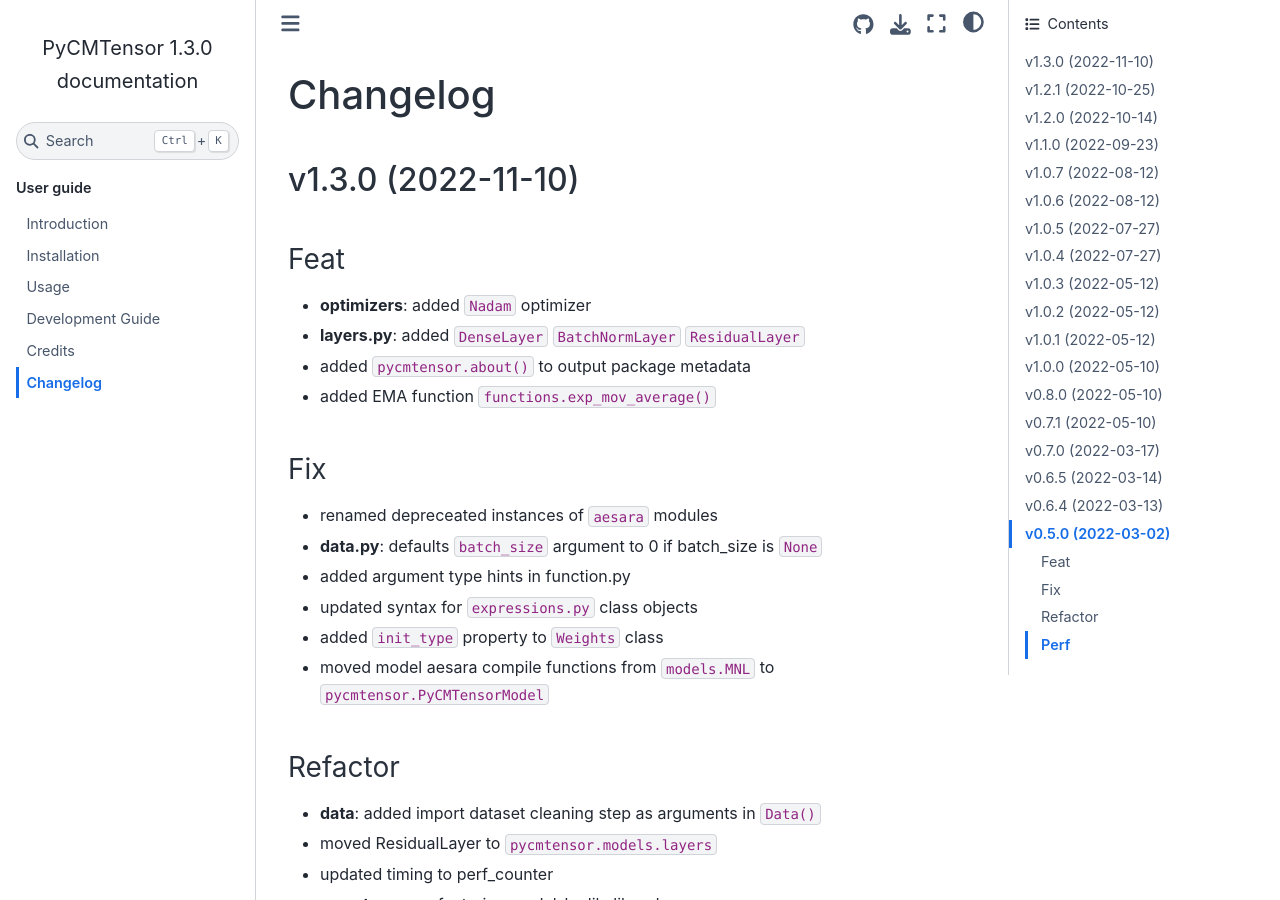
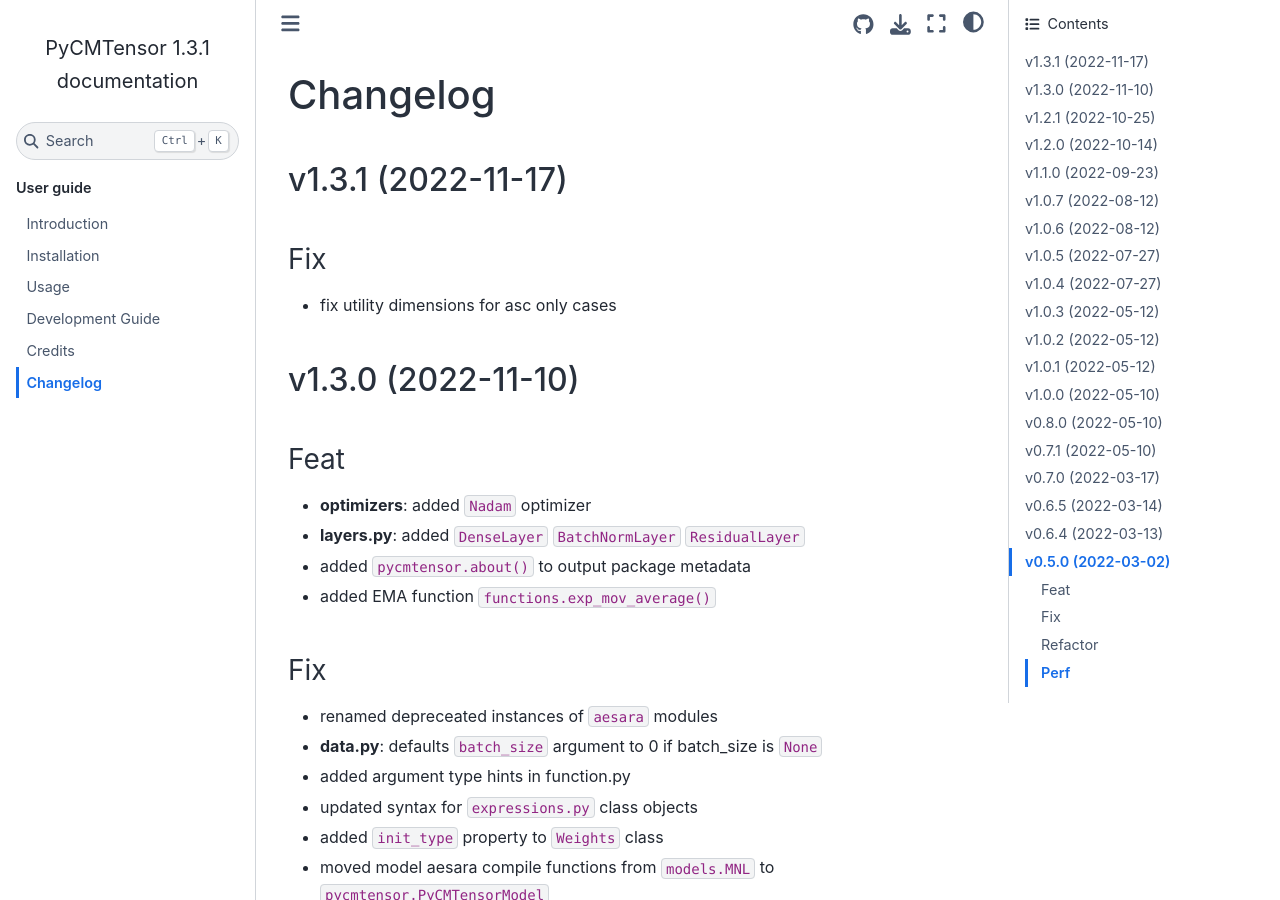
Before and after one commit to mwong009/pycmtensor, a Sphinx documentation site: the page built from docs/changelog.md, in a window 1280 px wide and 900 px high. Built offline with Sphinx 7.4.7 and the Sphinx Book theme 1.1.4, drawn with Linux system fonts in a browser that asks for light colours; pages that are not in the unit, such as notebooks, are missing from menus.

Commit message:
bump: version 1.3.0 → 1.3.1

```diff
--- a/CHANGELOG.md
+++ b/CHANGELOG.md
@@ -1,3 +1,9 @@
+## v1.3.1 (2022-11-17)
+
+### Fix
+
+- fix utility dimensions for asc only cases
+
 ## v1.3.0 (2022-11-10)
 
 ### Feat
--- a/docs/conf.py
+++ b/docs/conf.py
@@ -36,9 +36,9 @@
 # the built documents.
 #
 # The short X.Y version.
-version = "1.3.0"
+version = "1.3.1"
 # The full version, including alpha/beta/rc tags.
-release = "1.3.0"
+release = "1.3.1"
 
 # -- General configuration ---------------------------------------------
 
--- a/pycmtensor/__init__.py
+++ b/pycmtensor/__init__.py
@@ -1,7 +1,7 @@
 """Top-level package for PyCMTensor."""
 
 __author__ = """Melvin Wong"""
-__version__ = "1.3.0"
+__version__ = "1.3.1"
 
 import numpy as np
 
--- a/pyproject.toml
+++ b/pyproject.toml
@@ -1,6 +1,6 @@
 [tool.poetry]
 name = "pycmtensor"
-version = "1.3.0"
+version = "1.3.1"
 description = "Python Tensor based package for Deep neural net assisted Discrete Choice Modelling."
 authors = ["Melvin Wong <m.j.w.wong@tue.nl>"]
 license = "MIT License"
@@ -80,7 +80,7 @@
 
 [tool.commitizen]
 name = "cz_conventional_commits"
-version = "1.3.0"
+version = "1.3.1"
 tag_format = "v$version"
 version_files = [
     "pyproject.toml:version",
```
Also changed, not shown: README.md (+3 -3 lines).
